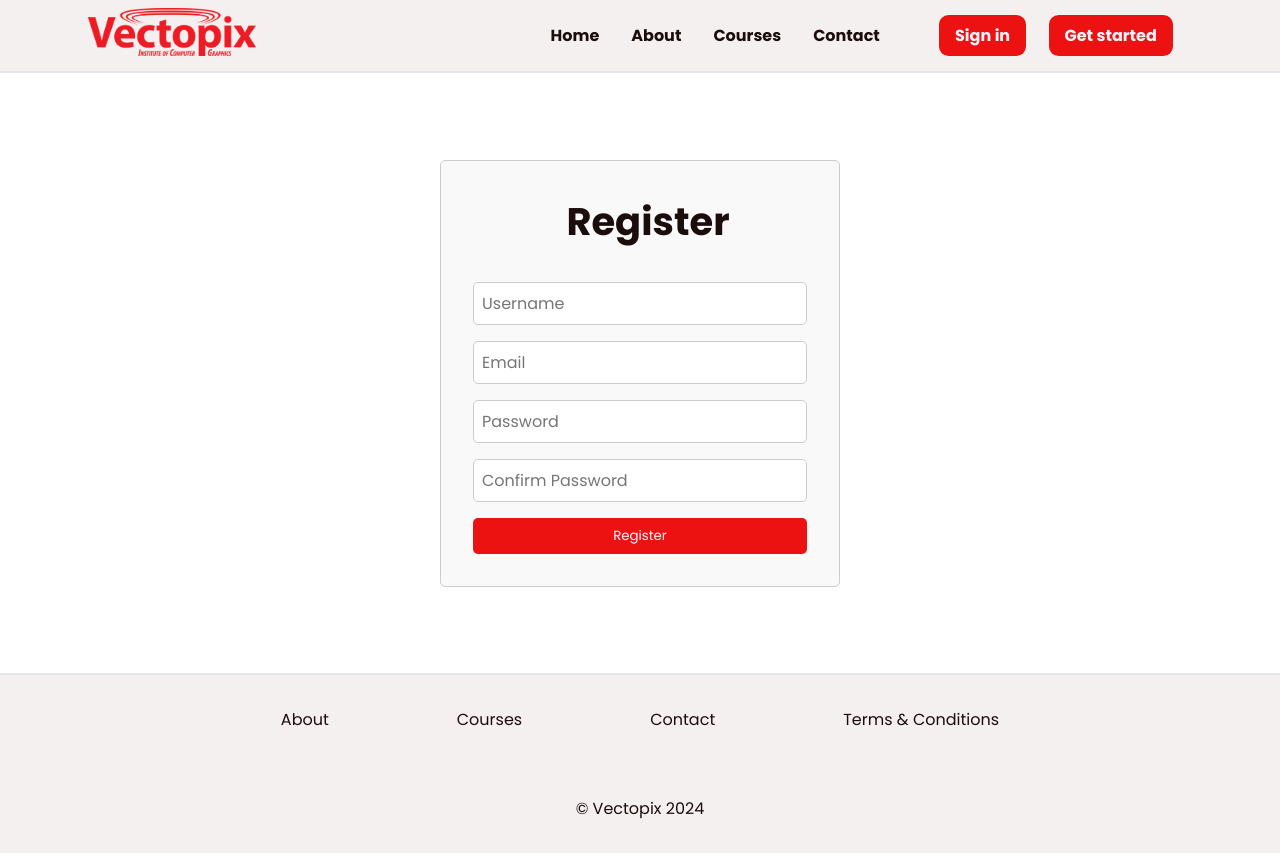
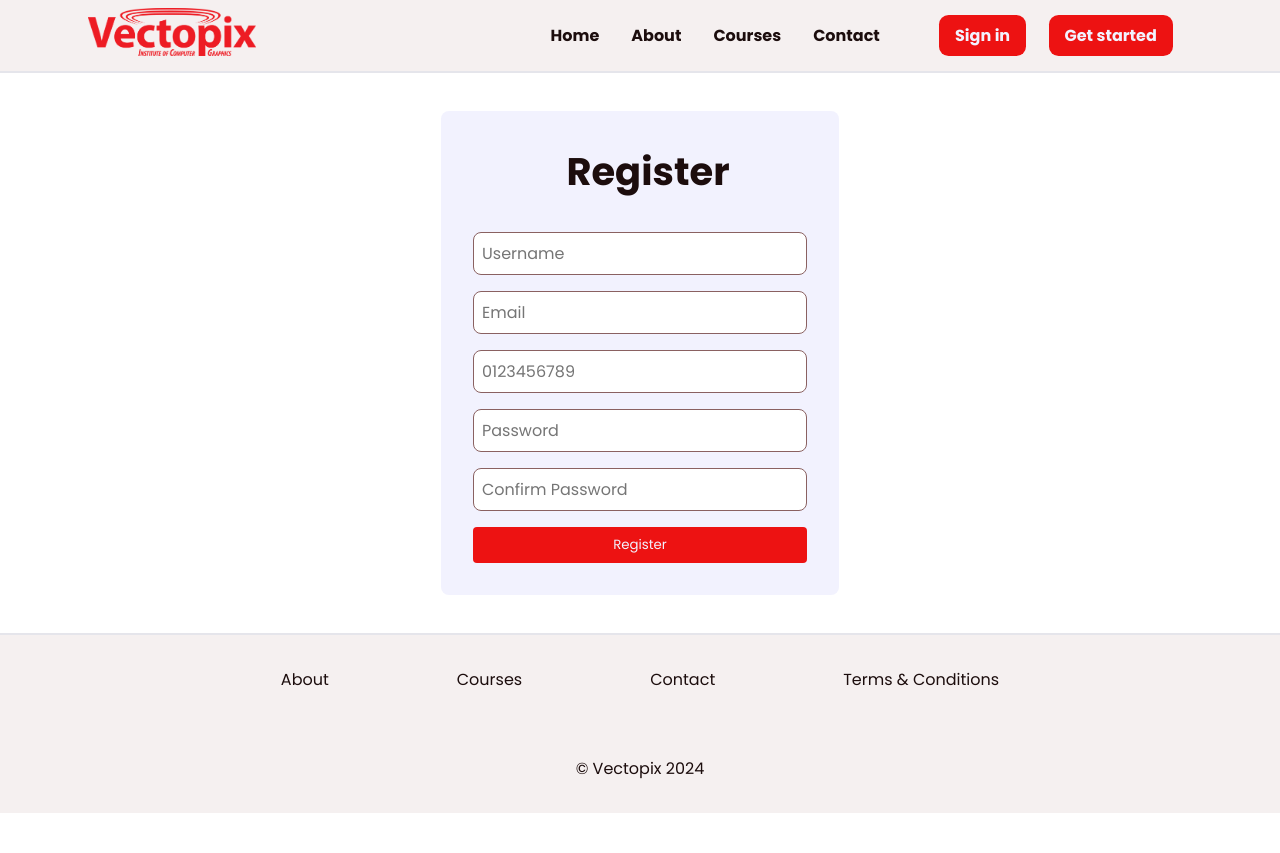
Before and after one commit to Abhijith-T-P/Vectopix, a React (Create React App) app: page /register in a window 1280 px wide. After the commit the page ends 813 px from the top, so only its background shows below. Built offline with nearby package versions, Linux system fonts and the light colour scheme.

Commit message:
#	modified:   src/Guest/pages/Register/Register.jsx

```diff
--- a/src/Guest/pages/Register/Register.css
+++ b/src/Guest/pages/Register/Register.css
@@ -1,69 +1,53 @@
 /* Register.css */
-
 .Register {
   display: flex;
   justify-content: center;
   align-items: center;
-    min-height: 75vh;
+  min-height: 70vh;
+  height: 70vh;
+  background-color: var(--clr-off-white);
 }
 
 .Register-Container {
-    max-width: 400px;
-    width: 100%;
+  background: var(--clr-white);
   padding: 2rem;
-    border: 1px solid #ccc;
-    border-radius: 5px;
-    background-color: #f9f9f9;
-    display: flex;
-    flex-direction: column;
-    align-items: center;
+  border-radius: 8px;
+  box-shadow: 0 4px 8px var(--clr-shadow);
 }
 
-  .Register h2 {
+h2 {
   text-align: center;
-    margin-bottom: 2rem;
-  }
-
-  .Register form {
-    display: flex;
-    flex-direction: column;
-  }
-
-  .Register .form-group {
+  color: var(--clr-red);
   margin-bottom: 1rem;
 }
 
-  .Register input[type="text"],
-  .Register input[type="email"],
-  .Register input[type="password"] {
-    padding: 0.5rem;
-    border: 1px solid #ccc;
-    border-radius: 5px;
+.form-group {
+  margin-bottom: 1rem;
 }
 
-  .Register button {
+.form-group input {
+  width: 100%;
+  padding: 0.5rem;
+  border: 1px solid var(--clr-bdr);
+  border-radius: 4px;
+  box-sizing: border-box;
+}
+
+button {
+  width: 100%;
   padding: 0.5rem;
   background-color: var(--clr-red);
-    color: #fff;
+  color: var(--clr-white);
   border: none;
-    border-radius: 5px;
+  border-radius: 4px;
   cursor: pointer;
+}
 
-  }
-  .Register button:hover{
-    border: 2px solid var(--clr-Shadow);
+button:hover {
+  background-color: darken(var(--clr-red));
 }
 
 .error-message {
-    display: flex;
-    color: red;
-    font-size: 0.9rem;
-    margin-top: 0.5rem;
+  color: var(--clr-red);
+  font-size: 0.875rem;
 }
-
-  /* Media query for responsiveness */
-  @media screen and (max-width: 600px) {
-    .Register-Container {
-      max-width: 90%;
-    }
-  }
--- a/src/Guest/pages/Register/Register.jsx
+++ b/src/Guest/pages/Register/Register.jsx
@@ -1,5 +1,3 @@
-// Register.jsx
-
 import React, { useState } from "react";
 import "./Register.css";
 
@@ -8,13 +6,19 @@ const Register = () => {
     username: "",
     email: "",
     password: "",
+    mobile: "",
     confirmPassword: "",
   });
   const [passwordMatchError, setPasswordMatchError] = useState(false);
+  const [mobileError, setMobileError] = useState(false);
 
   const handleChange = (e) => {
-    const { name, value } = e.target;
-    setFormData({ ...formData, [name]: value });
+    setFormData({ ...formData, [e.target.name]: e.target.value });
+
+    if (e.target.name === "mobile") {
+      const mobile = e.target.value;
+      setMobileError(mobile.length !== 10 || !/^\d+$/.test(mobile));
+    }
   };
 
   const handleSubmit = (e) => {
@@ -23,7 +27,14 @@ const Register = () => {
       setPasswordMatchError(true);
     } else {
       setPasswordMatchError(false);
-      // Handle form submission logic here
+    }
+
+    if (!mobileError && formData.password === formData.confirmPassword) {
+      console.log("Username:", formData.username);
+      console.log("Email:", formData.email);
+      console.log("Mobile:", formData.mobile);
+      console.log("Password:", formData.password);
+      // Further code to handle form submission, e.g., sending data to backend
     }
   };
 
@@ -51,6 +62,19 @@ const Register = () => {
               required
               placeholder="Email"
             />
+          </div>
+          <div className="form-group">
+            <input
+              type="text"
+              name="mobile"
+              value={formData.mobile}
+              onChange={handleChange}
+              required
+              placeholder="0123456789"
+            />
+            {mobileError && (
+              <span className="error-message"> must be exactly 10 digits</span>
+            )}
           </div>
           <div className="form-group">
             <input
```
Lines whose indentation alone changed are shown as unchanged.
